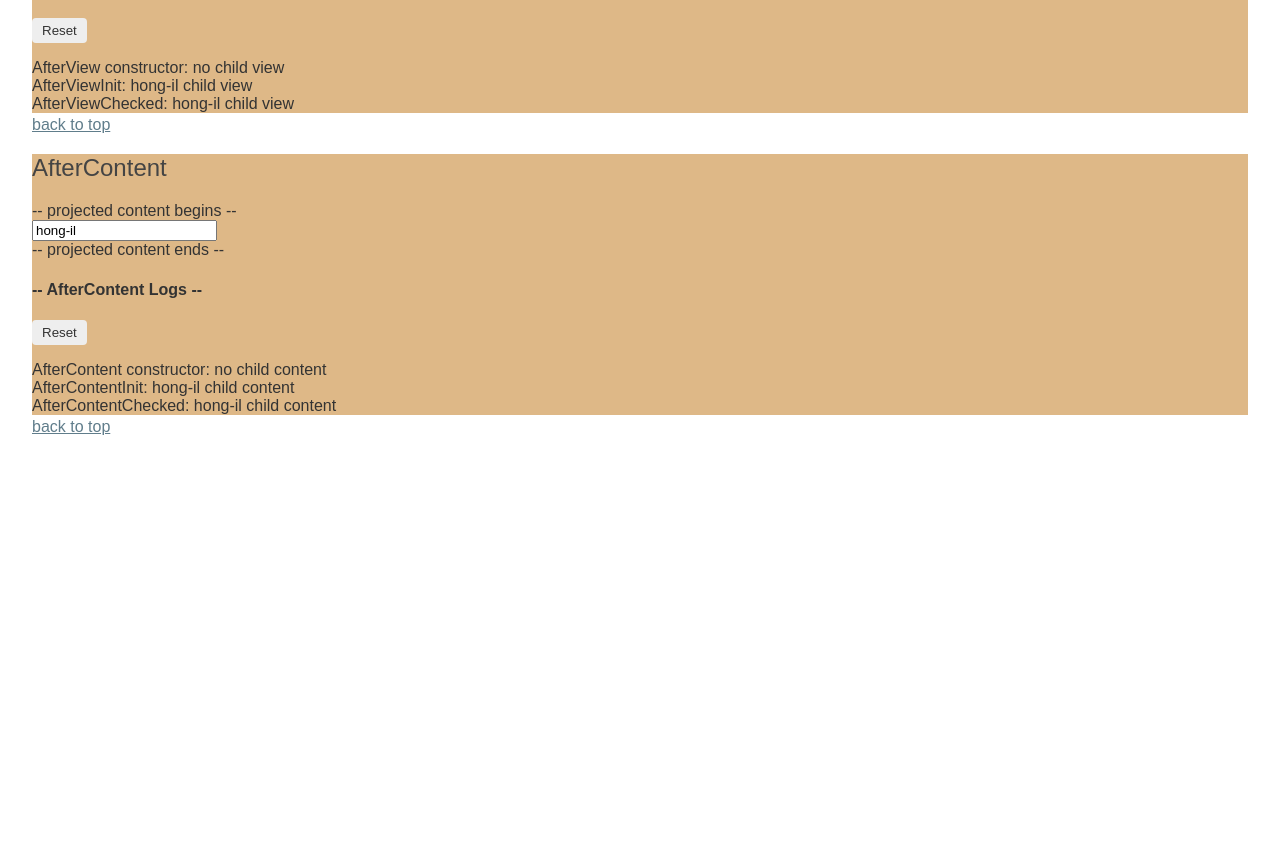
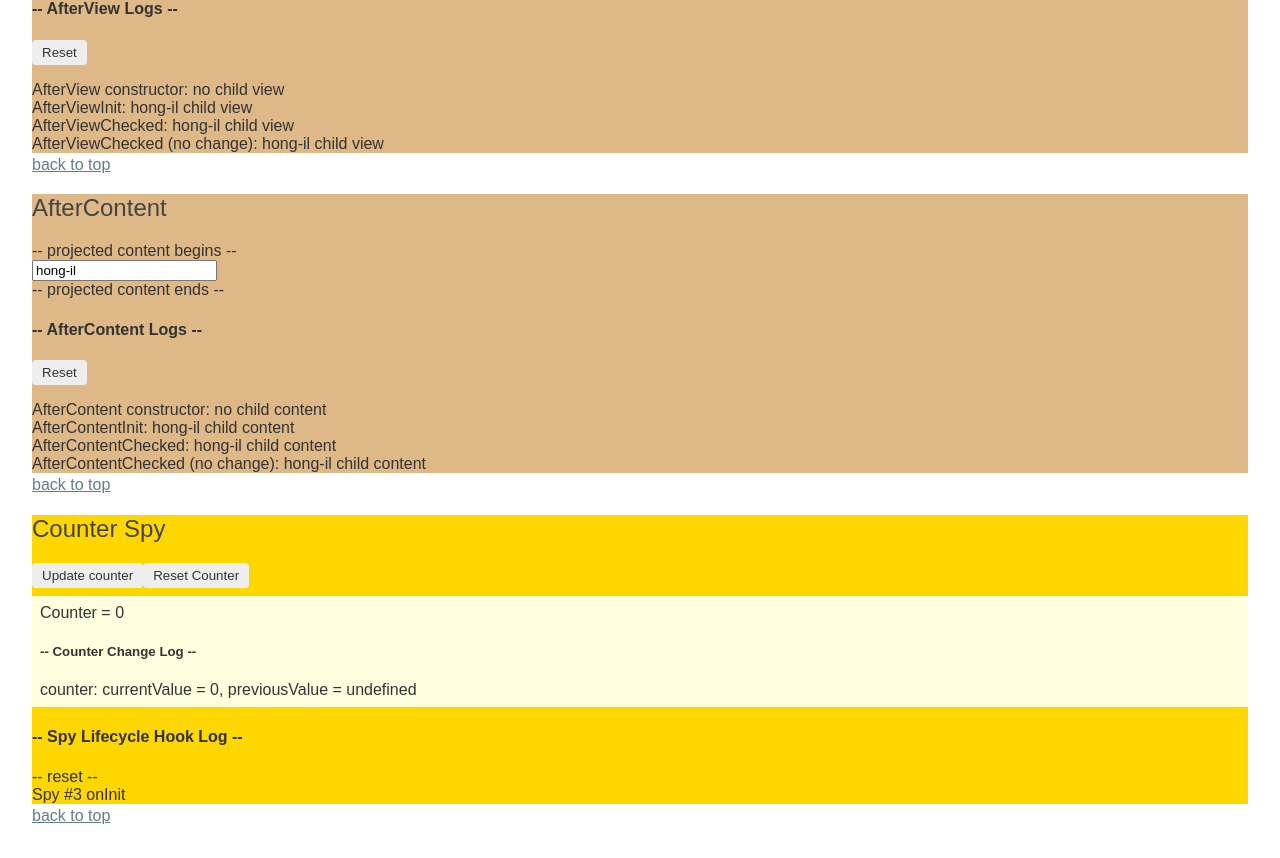
Before and after one commit to hong-il/node-angular-lifecycle-hooks, an Angular app: page / in a window 1280 px wide. Shown: the part 1567-2425 px from the top of the page. Before the commit the page ends 2036 px from the top, so only its background shows below. Built offline with nearby package versions, Linux system fonts and the light colour scheme.

Commit message:
Create lifecycle - counter

```diff
--- a/src/app/app.component.html
+++ b/src/app/app.component.html
@@ -6,6 +6,7 @@
 <a href="#docheck">DoCheck</a><br>
 <a href="#after-view">AfterViewInit & AfterViewChecked</a><br>
 <a href="#after-content">AfterContentInit & AfterContentChecked</a><br>
+<a href="#counter">Counter: OnChanges + Spy directive</a><br>
 
 <a id="hooks"></a>
 <peek-a-boo-parent></peek-a-boo-parent>
@@ -30,3 +31,7 @@
 <a id="after-content"></a>
 <after-content-parent></after-content-parent>
 <a href="#top">back to top</a>
+
+<a id="counter"></a>
+<counter-parent></counter-parent>
+<a href="#top">back to top</a>
--- /dev/null
+++ b/src/app/counter.component.ts
@@ -0,0 +1,77 @@
+import {
+    Component, Input,
+    OnChanges, SimpleChanges,
+} from '@angular/core';
+
+import { LoggerService }  from './logger.service';
+
+@Component({
+    selector: 'app-counter',
+    template: `
+    <div class="counter">
+        Counter = {{counter}}
+
+        <h5>-- Counter Change Log --</h5>
+        <div *ngFor="let chg of changeLog" mySpy>{{chg}}</div>
+    </div>
+    `,
+    styles: ['.counter {background: LightYellow; padding: 8px; margin-top: 8px}']
+})
+export class MyCounterComponent implements OnChanges {
+    @Input() counter: number;
+    changeLog: string[] = [];
+
+    ngOnChanges(changes: SimpleChanges) {
+
+        if (this.counter === 0) {
+        this.changeLog = [];
+        }
+
+        let chng = changes['counter'];
+        let cur = chng.currentValue;
+        let prev = JSON.stringify(chng.previousValue);
+        this.changeLog.push(`counter: currentValue = ${cur}, previousValue = ${prev}`);
+    }
+}
+
+@Component({
+    selector: 'counter-parent',
+    template: `
+        <div class="parent">
+        <h2>Counter Spy</h2>
+
+        <button (click)="updateCounter()">Update counter</button>
+        <button (click)="reset()">Reset Counter</button>
+
+        <app-counter [counter]="value"></app-counter>
+
+        <h4>-- Spy Lifecycle Hook Log --</h4>
+        <div *ngFor="let msg of spyLog">{{msg}}</div>
+        </div>
+    `,
+    styles: ['.parent {background: gold;}'],
+    providers: [LoggerService]
+})
+export class CounterParentComponent {
+    value: number;
+    spyLog: string[] = [];
+
+    private logger: LoggerService;
+
+    constructor(logger: LoggerService) {
+        this.logger = logger;
+        this.spyLog = logger.logs;
+        this.reset();
+    }
+
+    updateCounter() {
+        this.value += 1;
+        this.logger.tick();
+    }
+
+    reset() {
+        this.logger.log('-- reset --');
+        this.value = 0;
+        this.logger.tick();
+    }
+}
```
Also changed, not shown: src/app/app.module.ts (+8 -1 lines).
